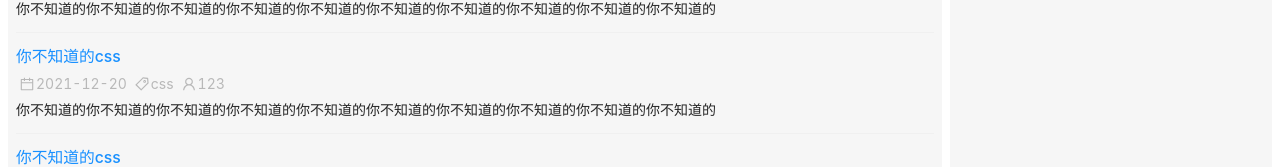
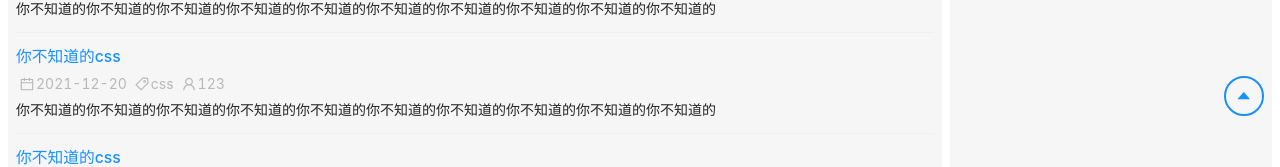
Before and after one commit to front-end-wqd/personal-blog-system, a Next.js app in the folder blog/: page / in a window 1280 px wide. Shown: the part 604-771 px from the top of the page. Built offline with nearby package versions, Linux system fonts and the light colour scheme.

Commit message:
回到顶部组件编写

```diff
--- /dev/null
+++ b/blog/components/ScrollToTop.js
@@ -0,0 +1,20 @@
+import React from 'react';
+import styles from '../styles/components/ToTop.module.scss';
+import { CaretUpOutlined } from '@ant-design/icons';
+
+const ScrollToTop = () => {
+    const scrollToTop = () => {
+        window.scrollTo({
+            top: 0,
+            behavior: "smooth"
+        });
+    }
+
+    return (
+        <div onClick={scrollToTop} className={styles['to-top']}>
+            <CaretUpOutlined />
+        </div>
+    );
+}
+
+export default ScrollToTop;
--- a/blog/pages/index.js
+++ b/blog/pages/index.js
@@ -2,6 +2,7 @@ import React, { useState } from 'react';
 import Head from 'next/head'
 import Header from '../components/Header';
 import Author from '../components/Author';
+import ToTop from '../components/ScrollToTop';
 import { Row, Col, List } from 'antd';
 import { CalendarOutlined, TagOutlined, UserOutlined } from '@ant-design/icons';
 
@@ -78,6 +79,7 @@ export default function Home() {
           <Author />
         </Col>
       </Row>
+      <ToTop />
     </div>
   )
 }
--- /dev/null
+++ b/blog/styles/components/ToTop.module.scss
@@ -0,0 +1,15 @@
+.to-top {
+    width: 40px;
+    height: 40px;
+    color: #1890ff;
+    font-size: 1.25em;
+    display: flex;
+    align-items: center;
+    justify-content: center;
+    border-radius: 50%;
+    position: fixed;
+    bottom: 10vh;
+    right: 16px;
+    border: 2px solid #1890ff;
+    cursor: pointer;
+}
--- a/blog/styles/pages/common.scss
+++ b/blog/styles/pages/common.scss
@@ -16,6 +16,10 @@
         background-color: #f6f6f6;
         margin: 8px 8px 0 0;
         padding: 8px;
+        > div {
+            position: sticky;
+            top: 8px;
+        }
     }
     .article-title {
         color: #1890ff;
```
